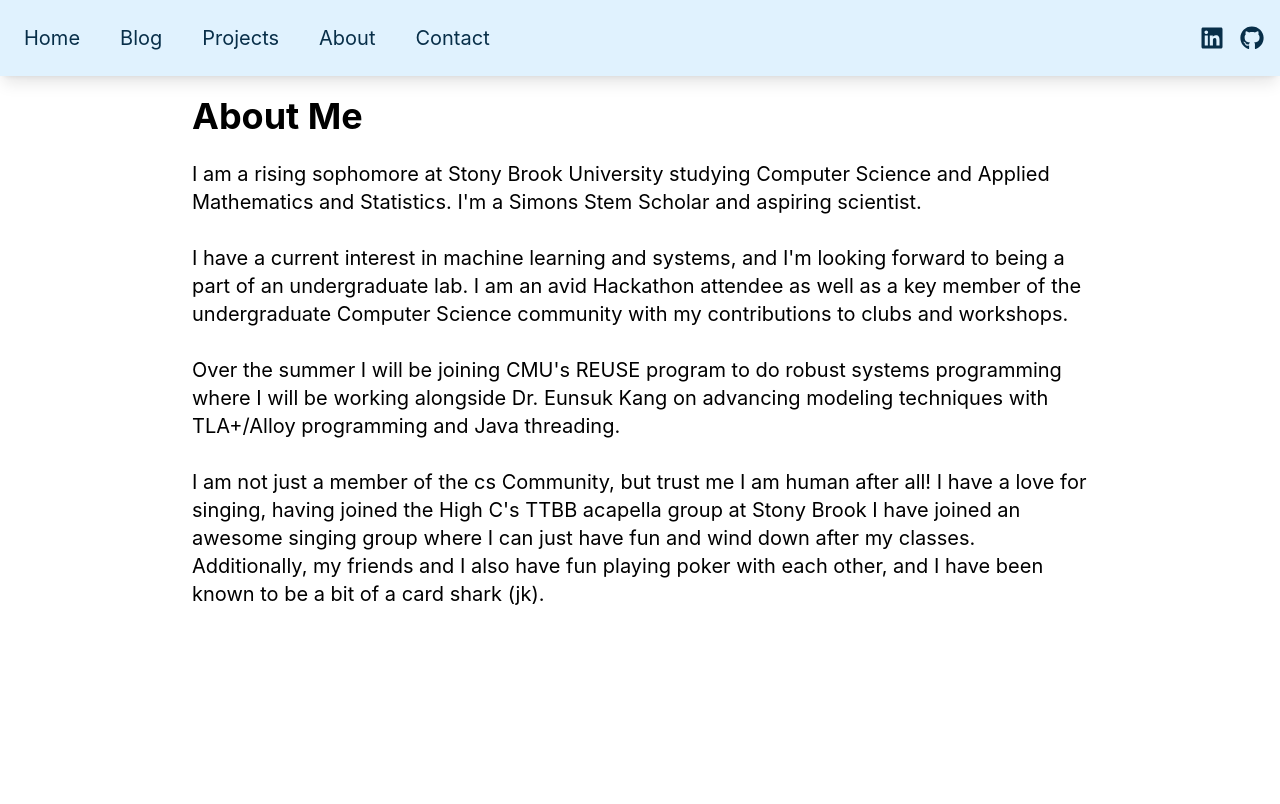
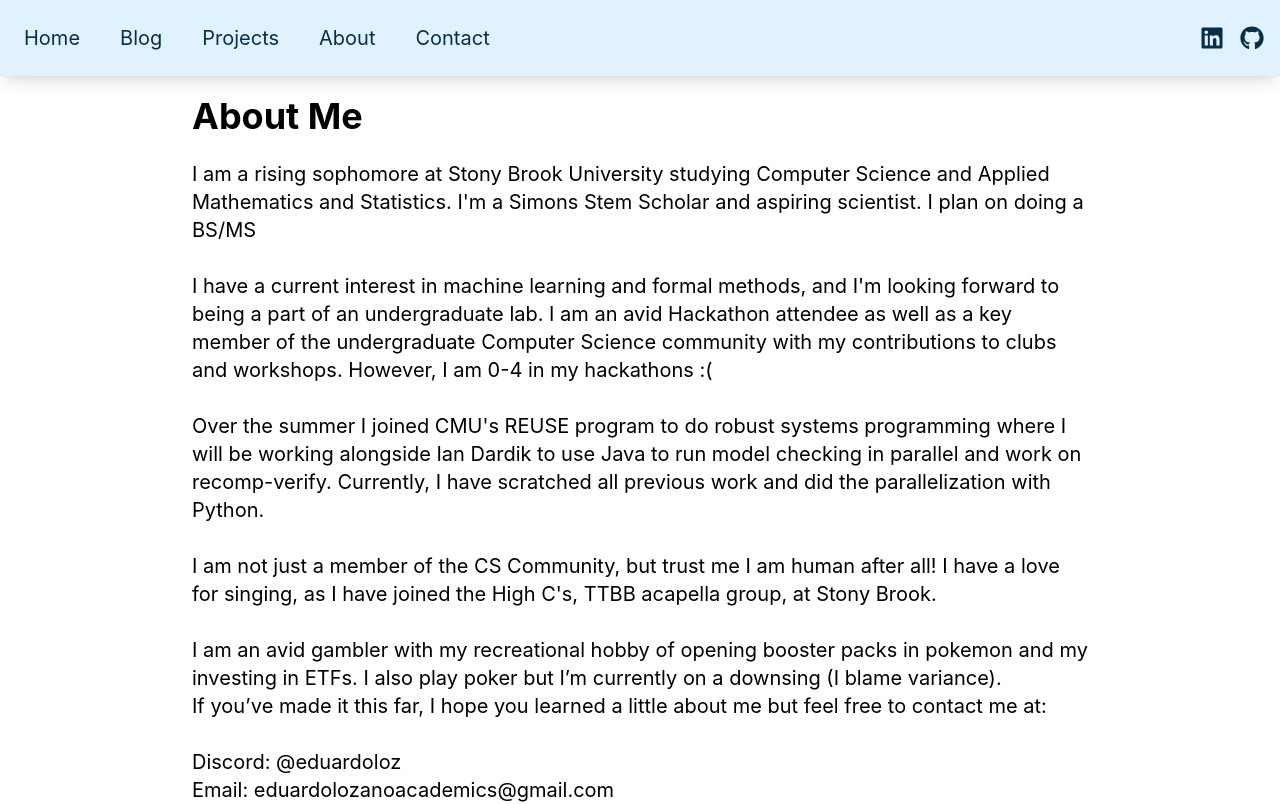
Before and after one commit to eduardoloz/my-web, a React (Create React App) app: page /About in a window 1280 px wide. Built offline with nearby package versions, Linux system fonts and the light colour scheme.

Commit message:
modified aboutme

```diff
--- a/src/pages/About.tsx
+++ b/src/pages/About.tsx
@@ -6,14 +6,27 @@
       <div className="max-w-4xl mx-auto">
         <h1 className="text-3xl md:text-4xl font-bold mb-6">About Me</h1>
         <p className="text-lg md:text-xl">
-          I am a rising sophomore at Stony Brook University studying Computer Science and Applied Mathematics and Statistics. I'm a Simons Stem Scholar and aspiring scientist.
-          <br /><br />
-          I have a current interest in machine learning and systems, and I'm looking forward to being a part of an undergraduate lab. I am an avid Hackathon attendee as well as a key member of the undergraduate Computer Science community with my contributions to clubs and workshops.
-          <br /><br />
-          Over the summer I will be joining CMU's REUSE program to do robust systems programming where I will be working alongside Dr. Eunsuk Kang on advancing modeling techniques with TLA+/Alloy programming and Java threading.
-          <br /><br />
-          I am not just a member of the cs Community, but trust me I am human after all! I have a love for singing, having joined the High C's TTBB acapella group at Stony Brook I have joined an awesome singing group where I can just have fun and wind down after my classes. Additionally,
-          my friends and I also have fun playing poker with each other, and I have been known to be a bit of a card shark (jk).
+        I am a rising sophomore at Stony Brook University studying Computer Science and Applied Mathematics and Statistics. I'm a Simons Stem Scholar and aspiring scientist. I plan on doing a BS/MS
+        <br></br><br></br>
+        I have a current interest in machine learning and formal methods, and I'm looking forward to being a part of an undergraduate lab. I am an avid Hackathon attendee as well as a key member of the undergraduate Computer Science community with my contributions to clubs and workshops. However, I am 0-4 in my hackathons :(
+          <br></br><br></br>
+
+        Over the summer I joined CMU's REUSE program to do robust systems programming where I will be working alongside Ian Dardik to use Java to run model checking in parallel and work on recomp-verify. Currently, I have scratched all previous work and did the parallelization with Python.
+        <br></br><br></br>
+
+        I am not just a member of the CS Community, but trust me I am human after all! I have a love for singing, as I have joined the High C's, TTBB acapella group, at Stony Brook.
+        <br></br><br></br>
+
+        I am an avid gambler with my recreational hobby of opening booster packs in pokemon and my investing in ETFs. I also play poker but I’m currently on a downsing (I blame variance).
+        <br></br>
+
+        If you’ve made it this far, I hope you learned a little about me but feel free to contact me at:
+        <br></br><br></br>
+
+        Discord: @eduardoloz
+        <br></br>
+
+        Email: eduardolozanoacademics@gmail.com
         </p>
       </div>
     </div>
```
